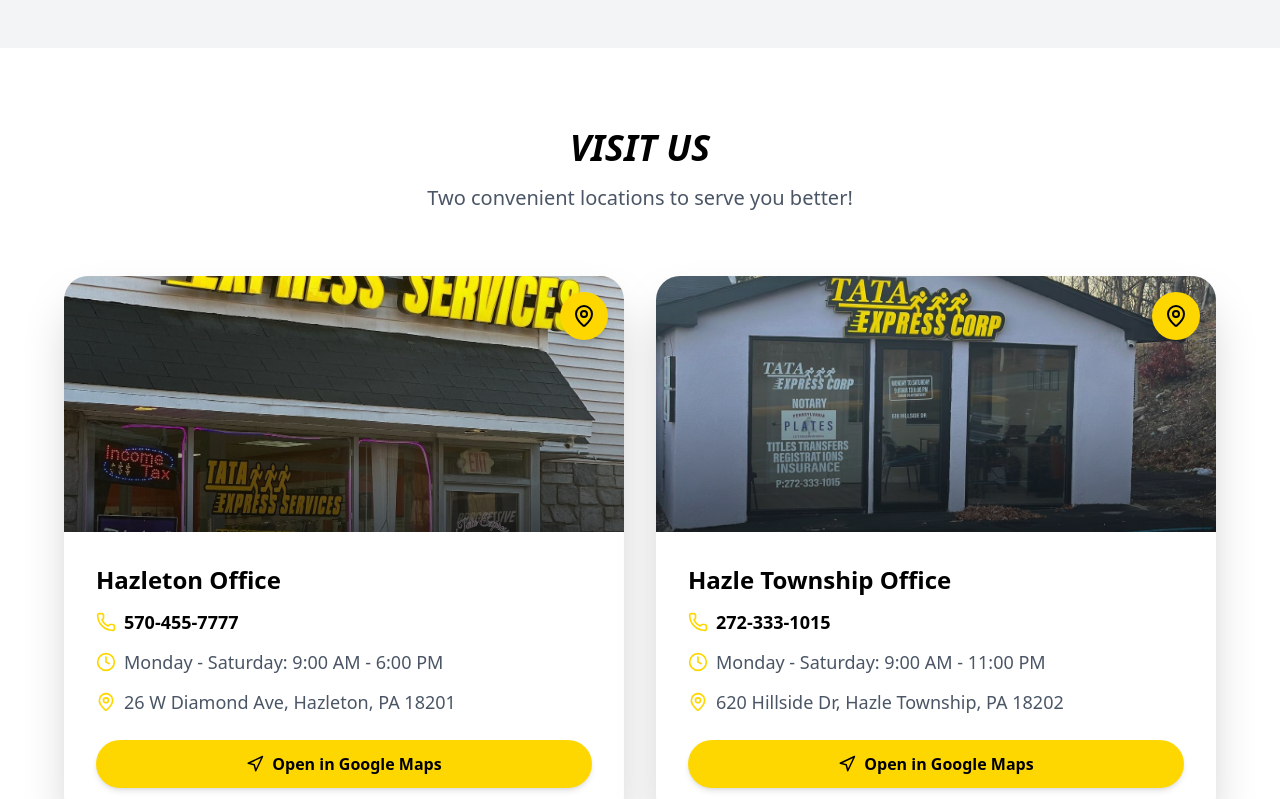
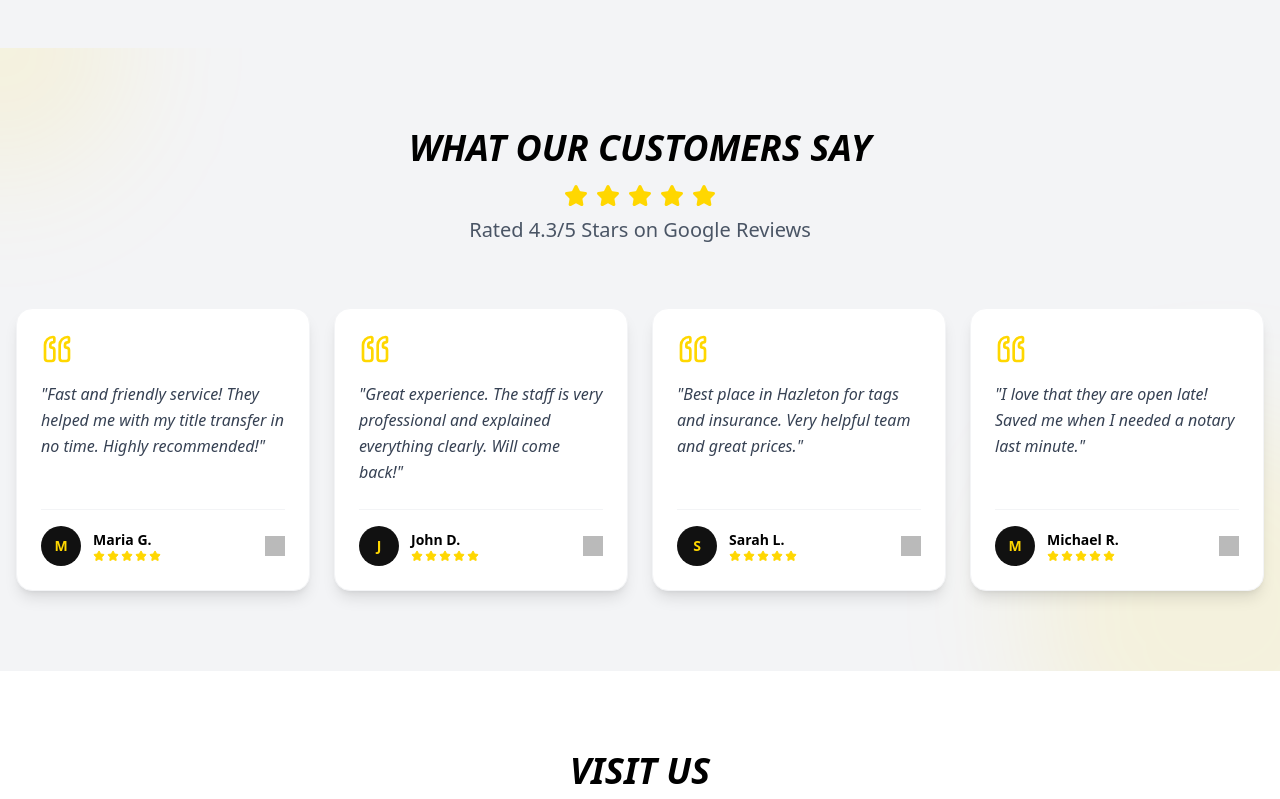
Before and after one commit to alverdeljesus/tataxpress, a Next.js app: page /en in a window 1280 px wide. Shown: the part 1340-2139 px from the top of the page. Built offline with nearby package versions, Linux system fonts and the light colour scheme; grey boxes are pictures that could not be loaded.

Commit message:
feat: add Google Reviews section with testimonials

```diff
--- a/app/[locale]/page.tsx
+++ b/app/[locale]/page.tsx
@@ -1,8 +1,9 @@
 import Header from "@/components/Header";
-import Hero from "@/components/Hero";
-import Services from "@/components/Services";
-import Locations from "@/components/Locations";
-import Contact from "@/components/Contact";
+import Hero from "../../components/Hero";
+import Services from "../../components/Services";
+import Reviews from "../../components/Reviews";
+import Locations from "../../components/Locations";
+import Contact from "../../components/Contact";
 import Footer from "@/components/Footer";
 
 export default function Home() {
@@ -11,6 +12,7 @@
             <Header />
             <Hero />
             <Services />
+            <Reviews />
             <Locations />
             <Contact />
             <Footer />
--- /dev/null
+++ b/components/Reviews.tsx
@@ -0,0 +1,82 @@
+"use client";
+
+import { motion } from "framer-motion";
+import { Star, Quote } from "lucide-react";
+import { useTranslations } from 'next-intl';
+
+const reviews = [
+    { id: 1, textKey: "review1", authorKey: "author1" },
+    { id: 2, textKey: "review2", authorKey: "author2" },
+    { id: 3, textKey: "review3", authorKey: "author3" },
+    { id: 4, textKey: "review4", authorKey: "author4" },
+];
+
+export default function Reviews() {
+    const t = useTranslations('reviews');
+
+    return (
+        <section className="py-20 bg-brand-gray relative overflow-hidden">
+            {/* Decorative background elements */}
+            <div className="absolute top-0 left-0 w-64 h-64 bg-brand-yellow/10 rounded-full blur-3xl -translate-x-1/2 -translate-y-1/2" />
+            <div className="absolute bottom-0 right-0 w-96 h-96 bg-brand-yellow/10 rounded-full blur-3xl translate-x-1/3 translate-y-1/3" />
+
+            <div className="container mx-auto px-4 relative z-10">
+                <div className="text-center mb-16">
+                    <h2 className="text-4xl font-extrabold text-black mb-4 uppercase italic">
+                        {t('title')}
+                    </h2>
+                    <div className="flex items-center justify-center gap-2 mb-2">
+                        {[1, 2, 3, 4, 5].map((star) => (
+                            <Star key={star} size={24} className="text-brand-yellow fill-brand-yellow" />
+                        ))}
+                    </div>
+                    <p className="text-xl text-gray-600 font-medium">
+                        {t('subtitle')}
+                    </p>
+                </div>
+
+                <div className="grid grid-cols-1 md:grid-cols-2 lg:grid-cols-4 gap-6">
+                    {reviews.map((review, index) => (
+                        <motion.div
+                            key={review.id}
+                            initial={{ opacity: 0, y: 20 }}
+                            whileInView={{ opacity: 1, y: 0 }}
+                            viewport={{ once: true }}
+                            transition={{ delay: index * 0.1 }}
+                            className="bg-white p-6 rounded-2xl shadow-lg hover:shadow-xl transition-shadow duration-300 flex flex-col h-full border border-gray-100"
+                        >
+                            <div className="mb-4 text-brand-yellow">
+                                <Quote size={32} className="rotate-180" />
+                            </div>
+
+                            <p className="text-gray-700 mb-6 flex-grow italic leading-relaxed">
+                                "{t(review.textKey)}"
+                            </p>
+
+                            <div className="flex items-center gap-3 mt-auto pt-4 border-t border-gray-100">
+                                <div className="w-10 h-10 bg-brand-black rounded-full flex items-center justify-center text-brand-yellow font-bold text-sm">
+                                    {t(review.authorKey).charAt(0)}
+                                </div>
+                                <div>
+                                    <p className="font-bold text-black text-sm">{t(review.authorKey)}</p>
+                                    <div className="flex gap-0.5">
+                                        {[1, 2, 3, 4, 5].map((star) => (
+                                            <Star key={star} size={12} className="text-brand-yellow fill-brand-yellow" />
+                                        ))}
+                                    </div>
+                                </div>
+                                <div className="ml-auto">
+                                    <img
+                                        src="https://upload.wikimedia.org/wikipedia/commons/c/c1/Google_%22G%22_logo.svg"
+                                        alt="Google"
+                                        className="w-5 h-5 opacity-70"
+                                    />
+                                </div>
+                            </div>
+                        </motion.div>
+                    ))}
+                </div>
+            </div>
+        </section>
+    );
+}
--- a/messages/en.json
+++ b/messages/en.json
@@ -41,6 +41,18 @@
         "hazleTownshipHours": "Monday - Saturday: 9:00 AM - 11:00 PM",
         "openInMaps": "Open in Google Maps"
     },
+    "reviews": {
+        "title": "What Our Customers Say",
+        "subtitle": "Rated 4.3/5 Stars on Google Reviews",
+        "review1": "Fast and friendly service! They helped me with my title transfer in no time. Highly recommended!",
+        "author1": "Maria G.",
+        "review2": "Great experience. The staff is very professional and explained everything clearly. Will come back!",
+        "author2": "John D.",
+        "review3": "Best place in Hazleton for tags and insurance. Very helpful team and great prices.",
+        "author3": "Sarah L.",
+        "review4": "I love that they are open late! Saved me when I needed a notary last minute.",
+        "author4": "Michael R."
+    },
     "contact": {
         "title": "Get In Touch",
         "subtitle": "Have questions? We're here to help!",
--- a/messages/es.json
+++ b/messages/es.json
@@ -41,6 +41,18 @@
         "hazleTownshipHours": "Lunes - Sábado: 9:00 AM - 11:00 PM",
         "openInMaps": "Abrir en Google Maps"
     },
+    "reviews": {
+        "title": "Lo Que Dicen Nuestros Clientes",
+        "subtitle": "Calificación de 4.3/5 Estrellas en Google Reviews",
+        "review1": "¡Servicio rápido y amable! Me ayudaron con la transferencia de mi título en poco tiempo. ¡Muy recomendado!",
+        "author1": "Maria G.",
+        "review2": "Gran experiencia. El personal es muy profesional y explicó todo claramente. ¡Volveré!",
+        "author2": "John D.",
+        "review3": "El mejor lugar en Hazleton para placas y seguros. Equipo muy servicial y buenos precios.",
+        "author3": "Sarah L.",
+        "review4": "¡Me encanta que estén abiertos hasta tarde! Me salvaron cuando necesité un notario de última hora.",
+        "author4": "Michael R."
+    },
     "contact": {
         "title": "Contáctanos",
         "subtitle": "¿Tienes preguntas? ¡Estamos aquí para ayudarte!",
```
